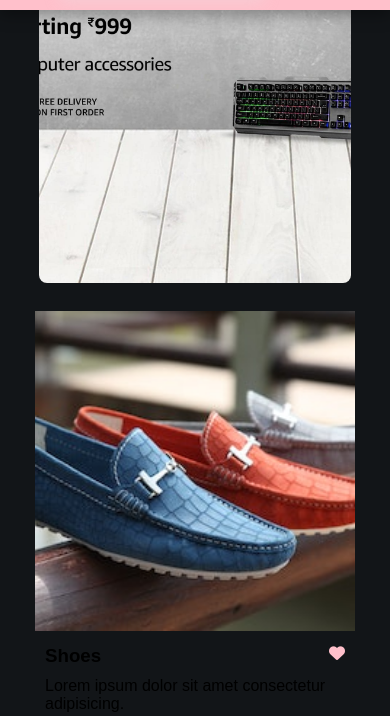
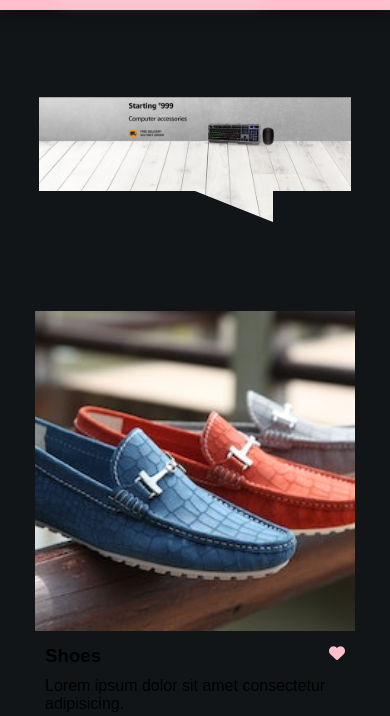
Before and after one commit to weberankit/shopping.github.io, a plain HTML site: page assets/index.html in a window 390 px wide. Shown: the part 128-844 px from the top of the page. Drawn offline with nearby package versions, Linux system fonts and the light colour scheme.

Commit message:
responsivness bug solving

```diff
--- a/assets/style.css
+++ b/assets/style.css
@@ -780,8 +780,7 @@ color: white;
 
 .slide-img {
   width: 100%;
-  height: 140%;
-  padding-top: 3em;
+  clip-path: polygon(0% 0%, 100% 0%, 100% 75%, 75% 75%, 75% 100%, 50% 75%, 0% 75%);
   object-fit: cover;
 }
 
```
